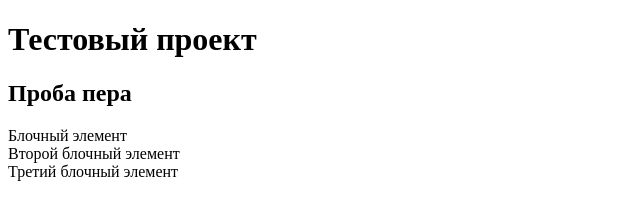
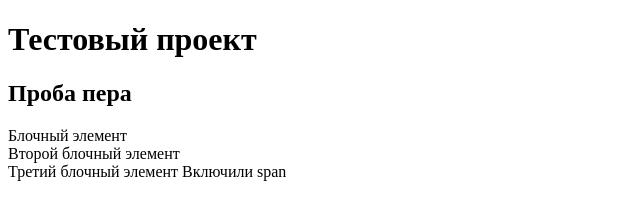
Before and after one commit to Levitd/testProject, a plain HTML site: page index.html in a window 1280 px wide. Shown: the whole page, without its empty margins (0-640 px from the left). Drawn offline with Linux system fonts and the light colour scheme.

Commit message:
Добавлен span in div3

```diff
--- a/index.html
+++ b/index.html
@@ -11,6 +11,6 @@
     <h2>Проба пера</h2>
     <div>Блочный элемент</div>
     <div>Второй блочный элемент</div>
-    <div>Третий блочный элемент</div>
+    <div>Третий блочный элемент<span> Включили span</span></div>
 </body>
 </html>
```
